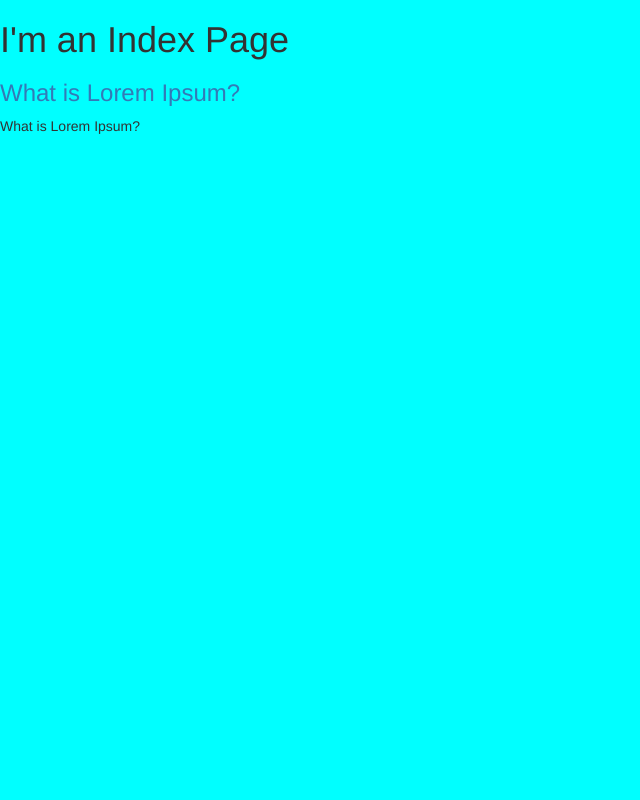
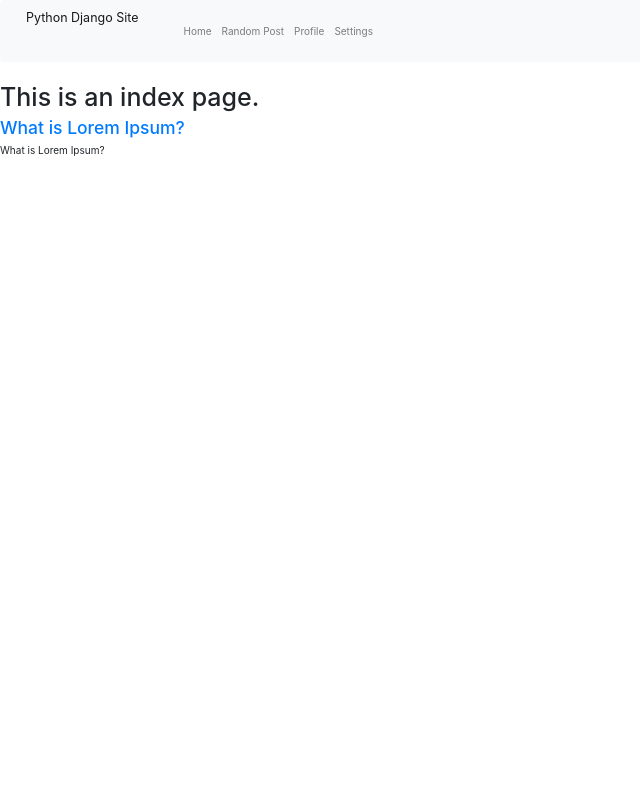
Before and after one commit to aindriu80/pyDjangoBlog, a Django app: page / in a window 1280 px wide. Shown: the whole page, without its empty margins (0-640 px from the left). Run offline with Django 3.2, Linux system fonts and the light colour scheme; data comes from the database, SQL or seed files in the repository; some libraries are stand-ins or nearby versions.

Commit message:
Templates inheritance

```diff
--- a/blog/static/css/style.css
+++ b/blog/static/css/style.css
@@ -1,3 +1,3 @@
 body {
-    background: aqua !important;
+    background: white;
 }
--- /dev/null
+++ b/blog/templates/base.html
@@ -0,0 +1,48 @@
+<!DOCTYPE html>
+<html lang="en">
+<head>
+    {% load static  %}
+    <link rel ="stylesheet" type="text/css" href="{%  static 'css/style.css' %}" />
+    {% load bootstrap3 %}
+    {% bootstrap_css %}
+    {% bootstrap_javascript %}
+
+    <!-- Required meta tags -->
+    <meta charset="utf-8">
+    <meta name="viewport" content="width=device-width, initial-scale=1, shrink-to-fit=no">
+
+    <!-- Bootstrap CSS -->
+    <link rel="stylesheet" href="https://maxcdn.bootstrapcdn.com/bootstrap/4.0.0/css/bootstrap.min.css" integrity="sha384-Gn5384xqQ1aoWXA+058RXPxPg6fy4IWvTNh0E263XmFcJlSAwiGgFAW/dAiS6JXm" crossorigin="anonymous">
+
+
+    <title>{%  block title %}MySite{% endblock %}</title>
+</head>
+<body>
+    <nav class="navbar navbar-expand-lg navbar-light bg-light">
+      <a class="navbar-brand" href="#">Python Django Site</a>
+      <button class="navbar-toggler" type="button" data-toggle="collapse" data-target="#navbarSupportedContent" aria-controls="navbarSupportedContent" aria-expanded="false" aria-label="Toggle navigation">
+        <span class="navbar-toggler-icon"></span>
+      </button>
+
+      <div class="collapse navbar-collapse" id="navbarSupportedContent">
+        <ul class="navbar-nav mr-auto">
+          <li class="nav-item active">
+            <li><a class="nav-link" href="/">Home <span class="sr-only">(current)</span></a>  </li>
+            <li><a class="nav-link" href="#">Random Post</a></li>
+            <li><a class="nav-link" href="#">Profile</a></li>
+            <li><a class="nav-link" href="#">Settings</a></li>
+          </li>
+
+
+        </ul>
+
+      </div>
+    </nav>
+        <div id="content">
+            {%  block content %}
+                This is a fallback text
+            {%  endblock %}
+        </div>
+
+</body>
+</html>
--- a/blog/templates/index.html
+++ b/blog/templates/index.html
@@ -1,19 +1,7 @@
-{% load static  %}
-<link rel ="stylesheet" type="text/css" href="{%  static 'css/style.css' %}" />
+{%  extends 'base.html' %}
 
-{% load bootstrap3 %}
-{% bootstrap_css %}
-{% bootstrap_javascript %}
-
-<!DOCTYPE html>
-<html lang="en">
-<head>
-    <meta charset="UTF-8">
-    <title>Python Django</title>
-</head>
-<body>
-<h1>I'm an Index Page</h1>
-
+{%  block content %}
+    <h1>This is an index page.</h1>
     {%  for post in posts %}
     <div>
         <h3><a href=/post/{{ post.slug }}>{{  post.title }}</a></h3>
@@ -21,5 +9,4 @@
     </div>
 
     {%  endfor %}
-</body>
-</html>
+{%  endblock %}
```
Also changed, not shown: blog/templates/post.html (+10 -5 lines). Lines whose indentation alone changed are shown as unchanged.
